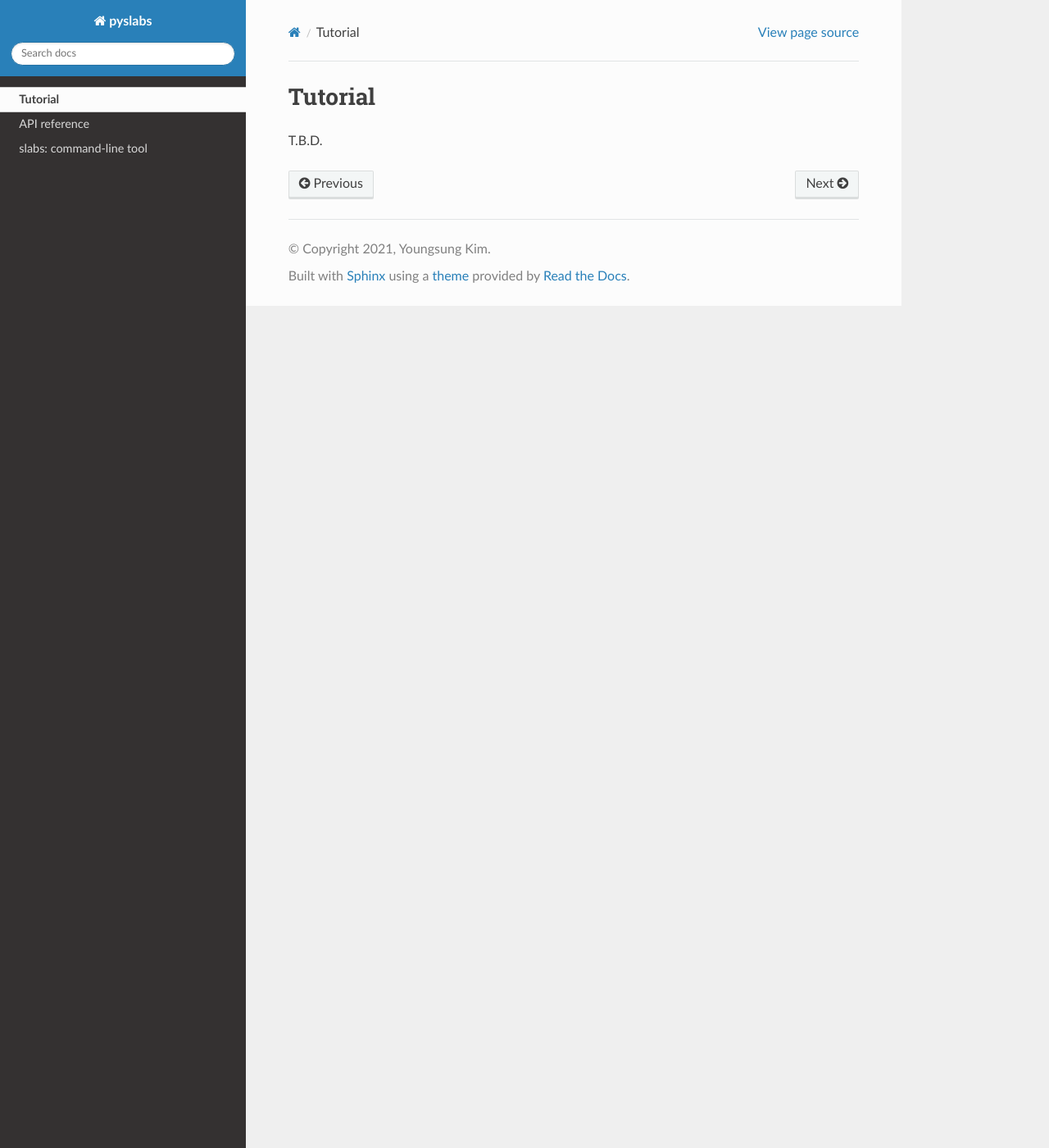
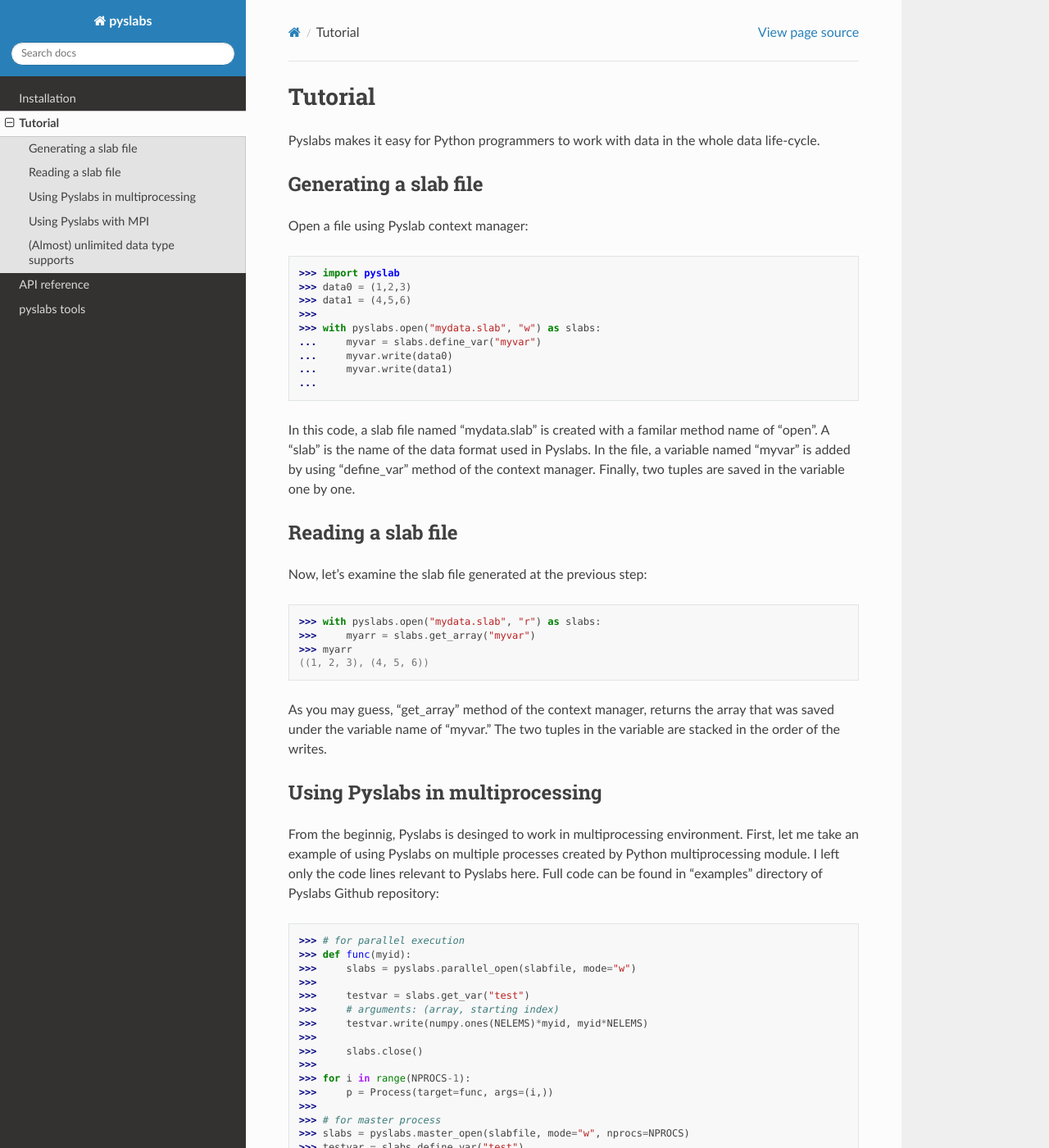
Before and after one commit to grnydawn/pyslabs, a Sphinx documentation site: the page built from doc/source/tutorial.rst, in a window 1280 px wide and 1400 px high. Shown: the whole window at 82% size. Built offline with Sphinx 7.4.7 and the Read the Docs theme 2.0.0, drawn with Linux system fonts in a browser that asks for light colours; some of the changed text lies outside the part shown.

Commit message:
adding examples

```diff
--- a/doc/source/slabs.rst
+++ /dev/null
@@ -1,8 +0,0 @@
-.. _tool:
-
-slabs: command-line tool
-===========================
-
-T.B.D.
-
-.. _tool_use:
--- /dev/null
+++ b/doc/source/tools/slabs.rst
@@ -0,0 +1,8 @@
+.. _slabs:
+
+slabs: command-line data file management
+=========================================
+
+T.B.D.
+
+.. _tool_use:
--- a/doc/source/tutorial.rst
+++ b/doc/source/tutorial.rst
@@ -3,6 +3,90 @@
 Tutorial
 ========
 
-T.B.D.
+Pyslabs makes it easy for Python programmers to work with data in the whole data life-cycle.
 
-.. _tutorial_create:
+.. _tutorial_filecreate:
+
+Generating a slab file
+--------------------------
+
+Open a file using Pyslab context manager::
+
+    >>> import pyslab
+    >>> data0 = (1,2,3)
+    >>> data1 = (4,5,6)
+    >>>
+    >>> with pyslabs.open("mydata.slab", "w") as slabs:
+    ...     myvar = slabs.define_var("myvar")
+    ...     myvar.write(data0)
+    ...     myvar.write(data1)
+    ...
+
+In this code, a slab file named "mydata.slab" is created with a familar method name of "open". A "slab" is the name of the data format used in Pyslabs. In the file, a variable named "myvar" is added by using "define_var" method of the context manager. Finally, two tuples are saved in the variable one by one.
+
+Reading a slab file
+--------------------------
+
+Now, let's examine the slab file generated at the previous step::
+
+    >>> with pyslabs.open("mydata.slab", "r") as slabs:
+    >>>     myarr = slabs.get_array("myvar")
+    >>> myarr
+    ((1, 2, 3), (4, 5, 6))
+
+As you may guess, "get_array" method of the context manager, returns the array that was saved under the variable name of "myvar."  The two tuples in the variable are stacked in the order of the writes.
+
+
+Using Pyslabs in multiprocessing
+---------------------------------
+
+From the beginnig, Pyslabs is desinged to work in multiprocessing environment. First, let me take an example of using Pyslabs on multiple processes created by Python multiprocessing module. I left only the code lines relevant to Pyslabs here. Full code can be found in "examples" directory of Pyslabs Github repository::
+
+    >>> # for parallel execution
+    >>> def func(myid):
+    >>>     slabs = pyslabs.parallel_open(slabfile, mode="w")
+    >>>
+    >>>     testvar = slabs.get_var("test")
+    >>>     # arguments: (array, starting index)
+    >>>     testvar.write(numpy.ones(NELEMS)*myid, myid*NELEMS)
+    >>>
+    >>>     slabs.close()
+    >>>
+    >>> for i in range(NPROCS-1):
+    >>>     p = Process(target=func, args=(i,))
+    >>>
+    >>> # for master process
+    >>> slabs = pyslabs.master_open(slabfile, mode="w", nprocs=NPROCS)
+    >>> testvar = slabs.define_var("test")
+    >>>
+    >>> slabs.begin()
+    >>>
+    >>> # arguments: (array, starting index)
+    >>> testvar.write(numpy.ones(3)*(NPROCS-1), NPROCS-1)
+    >>>
+    >>> slabs.close()
+    >>>
+    >>> with pyslabs.master_open(slabfile, mode="r") as slabs:
+    >>>     data = slabs.get_array("test")
+    >>>
+    >>> type(data)
+    <class 'numpy.ndarray'>
+    >>> data
+    [0. 0. 0. 1. 1. 1. 2. 2. 2.]
+
+
+Using Pyslabs with MPI
+----------------------
+
+Pyslabs can work in distributed computing environment such as MPI. I left only the code lines relevant to Pyslabs here. Full code can be found in "tests" directory of Pyslabs Github repository::
+
+    >>>
+
+
+
+(Almost) unlimited data type supports
+----------------------------------------
+
+Pyslabs works transparently in terms of data format. Pyslabs does have a thin layer of interface to well-known frameworks such as Numpy. In case that Pyslabs can not find a proper interface for a data, it falls back to Python pickle. Therefore Pyslabs can support any pickle-able object as a data format::
+
+    >>>
--- a/pyslabs/__init__.py
+++ b/pyslabs/__init__.py
@@ -1,3 +1,3 @@
 # pyslabs module
 
-from .main import master_open, parallel_open
+from .main import master_open, parallel_open, open
```
Also changed, not shown: doc/source/index.rst (+5 -26 lines), doc/source/install.rst (added, +18 -0 lines), doc/source/tools.rst (added, +9 -0 lines), 5 other files.
